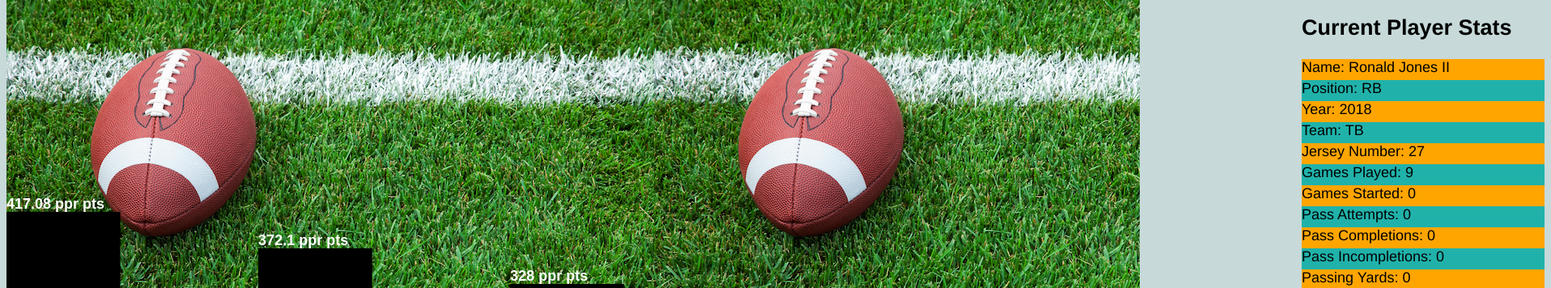
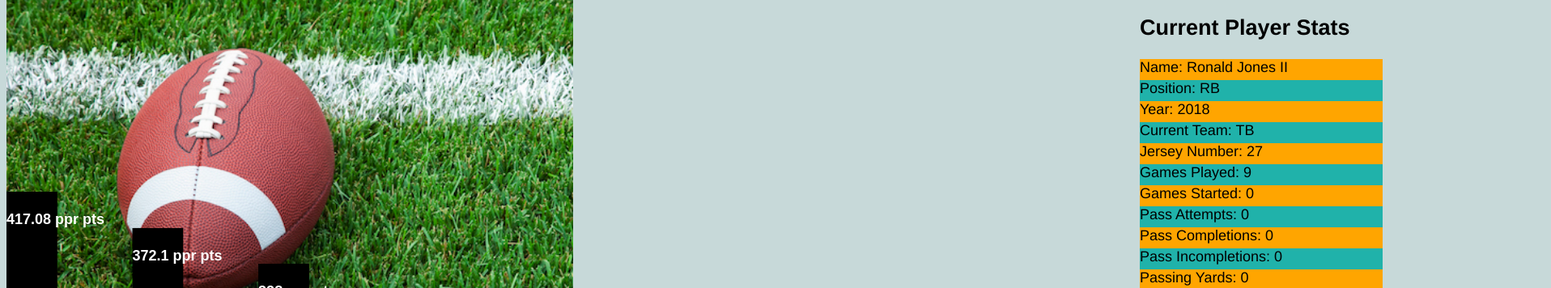
Before and after one commit to Freddy-2/ff-Statty, a website built with webpack: page index.html in a window 1280 px wide. Shown: the part 243-599 px from the top of the page at 81% size, 1916 px wide, since content can reach past the window. Built offline with nearby package versions, Linux system fonts and the light colour scheme; files whose address does not match are found by name.

Commit message:
getting css changes

```diff
--- a/index.html
+++ b/index.html
@@ -58,7 +58,7 @@
         <div class="odd">Name: <span id="stats-name" class="replacement2">Ronald Jones II</span></div>
         <div class="even">Position: <span id="stats-position" class="replacement2">RB</span></div>
         <div class="odd">Year: <span id="Year" class="replacement2">2018</span></div>
-        <div class="even">Team: <span id="Team" class="replacement2">TB</span></div>
+        <div class="even">Current Team: <span id="Team" class="replacement2">TB</span></div>
         <div class="odd">Jersey Number: <span id="Jersey-Number" class="replacement2">27</span></div>
         <div class="even">Games Played: <span id="Games-Played" class="replacement2">9</span></div>
         <div class="odd">Games Started: <span id="Games-Started" class="replacement2">0</span></div>
--- a/src/barChart.js
+++ b/src/barChart.js
@@ -10,7 +10,9 @@ export default function (dataset2){
   //   .append("p") // appends paragraph for each data element
   //   .text(dataset1[3]); f
 
-  var svgWidth = 1400;
+  var compWidth = window.innerWidth / 2;
+
+  var svgWidth = compWidth > 700 ? compWidth : 700 ;
   var svgHeight = 700;
 
   var svg = d3
@@ -34,7 +36,7 @@ export default function (dataset2){
     .enter()
     .append("rect")
     .attr("y", function(d) {
-      return svgHeight - d.pts;
+      return svgHeight - d.pts - 25;
     })
     .attr("height", function(d) {
       return d.pts;
@@ -82,13 +84,19 @@ export default function (dataset2){
       return d.pts + " ppr pts";
     })
     .attr("y", function(d, i) {
-      return svgHeight - d.pts - 4;
+      return svgHeight - d.pts +15;
     })
+
+
+
+
     .attr("x", function(d, i) {
       return barWidth * i;
     })
+
     .attr("fill", "white")
     .attr("font-weight", "bold")
     .attr("font-size", "18px")
     .attr("font-family", "Arial");
+
   }
--- a/src/index.js
+++ b/src/index.js
@@ -74,7 +74,7 @@ window.addEventListener("DOMContentLoaded", () => {
    newName.innerHTML = input.first_name + " " + input.last_name;
    jerseyNum.innerHTML = input.number;
    year.innerHTML = input.year;
-   team.innerHTML = input.team;
+   team.innerHTML = input.team || "None";
    gp.innerHTML = input.gp;
    gs.innerHTML = input.gs;
    pa.innerHTML = input.pass_att;
--- a/src/styles/barchart.css
+++ b/src/styles/barchart.css
@@ -1,6 +1,9 @@
 .bar-chart {
     background-image: url("footback.png");
+    background-repeat: no-repeat;
+    background-size: cover;
     margin-right: 200px;
+    background-position-y: -25px;
 }
 
 
```
